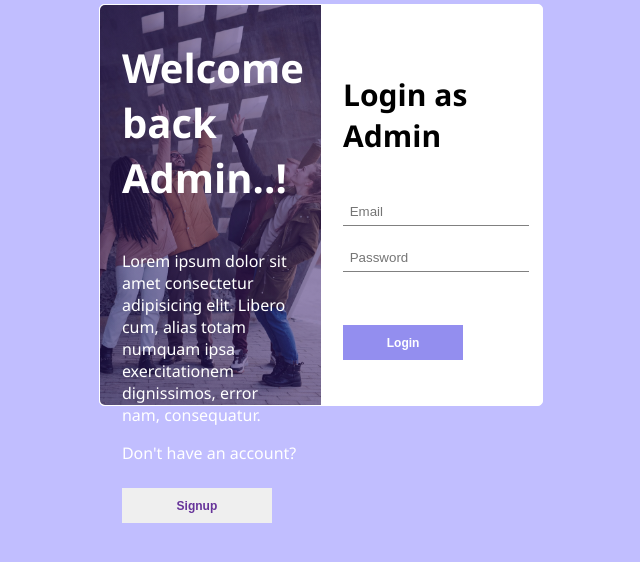
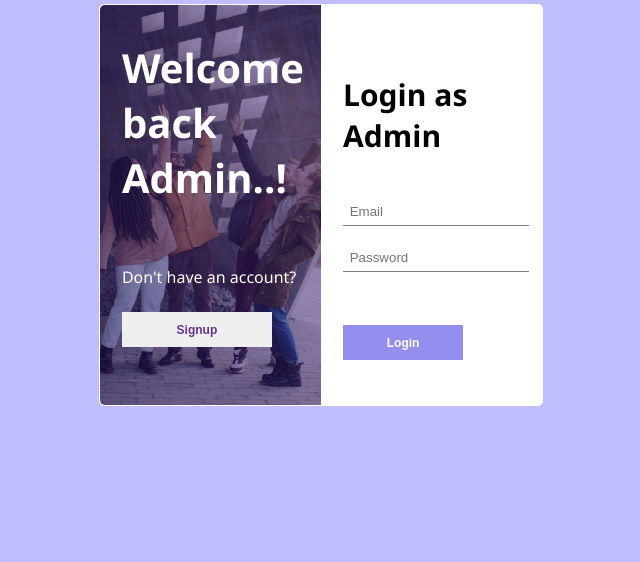
Before and after one commit to praveen889/activity_tracker, a Flask app: page /admin_login in a window 1280 px wide. Shown: the part 148-710 px from the top of the page, without its empty margins (320-960 px from the left). Run offline with Flask 3, Linux system fonts and the light colour scheme.

Commit message:
Update admin_login.html

```diff
--- a/templates/admin_login.html
+++ b/templates/admin_login.html
@@ -1,24 +1,3 @@
-<!-- <!DOCTYPE html>
-<html lang="en">
-<head>
-    <meta charset="UTF-8">
-    <meta name="viewport" content="width=device-width, initial-scale=1.0">
-    <title>Admin Login</title>
-</head>
-<body>
-    <h2>Admin Login</h2>
-    <form method="POST" action="{{ url_for('admin_bp.admin_login') }}">
-        <label for="email">Email:</label>
-        <input type="email" name="email" required>
-        <label for="password">Password:</label>
-        <input type="password" name="password" required>
-        <button type="submit">Login</button>
-    </form>
-    <p>Don't have an account? <a href="{{ url_for('admin_bp.admin_signup') }}">Sign up here</a>.</p>
-</body>
-</html> -->
-
-
 <!DOCTYPE html>
 <html lang="en">
 <head>
@@ -129,9 +108,7 @@
         <div class="left">
             <h1 class='left-heading'>Welcome back Admin..!</h1>
             <p class="left-para">
-              Lorem ipsum dolor sit amet consectetur adipisicing elit. Libero cum,
-              alias totam numquam ipsa exercitationem dignissimos, error nam,
-              consequatur.
+
             </p>
             <div class="last-sec">
                 <p>Don't have an account?</p>
```
